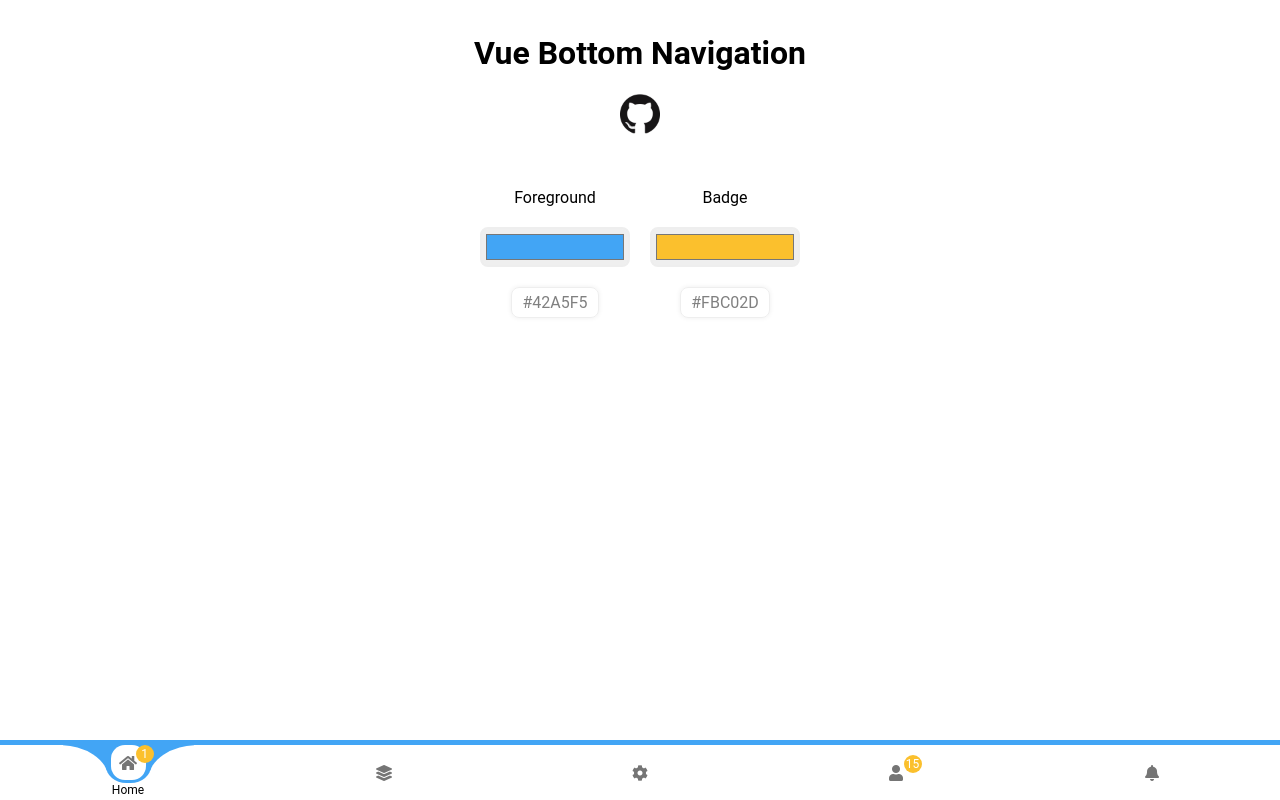
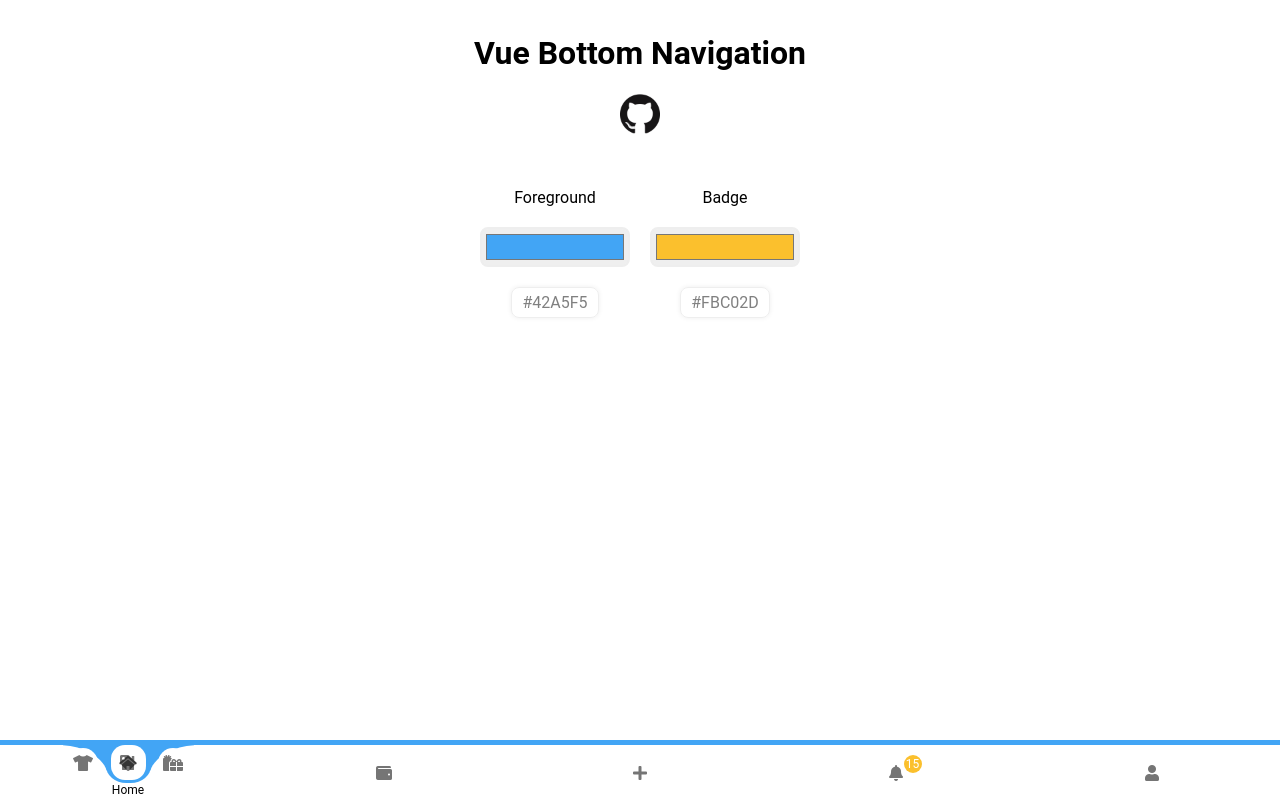
Before and after one commit to imanmalekian31/vue-bottom-navigation, a Vue app: page / in a window 1280 px wide. Built offline with nearby package versions, Linux system fonts and the light colour scheme.

Commit message:
refactor(test): :white_check_mark: Update test options

```diff
--- a/src/App.vue
+++ b/src/App.vue
@@ -37,7 +37,7 @@
     <BottomNavigation
       :options="options"
       :badge-color="badgeColor"
-      :color="foregroundColor"
+      :foreground-color="foregroundColor"
       v-model="selected"
     />
   </div>
@@ -52,11 +52,31 @@ export default {
   data: () => ({
     selected: 1,
     options: [
-      { id: 1, icon: "fas fa-home", title: "Home", badge: 1 },
-      { id: 2, icon: "fas fa-layer-group", title: "Category" },
-      { id: 3, icon: "fas fa-cog", title: "Setting" },
-      { id: 4, icon: "fas fa-user", title: "Account", badge: 15 },
-      { id: 5, icon: "fas fa-bell", title: "Notifcation" },
+      {
+        id: 1,
+        icon: "fas fa-home",
+        title: "Home",
+        childs: [
+          { id: 101, icon: "fas fa-tshirt", title: "Products" },
+          { id: 102, icon: "fas fa-tag", title: "Discount" },
+          { id: 103, icon: "fas fa-gifts", title: "Gifts", badge: 7 },
+        ],
+      },
+      { id: 2, icon: "fas fa-wallet", title: "Wallet" },
+      {
+        id: 3,
+        icon: "fas fa-plus",
+        title: "Setting",
+        childs: [
+          { id: 301, icon: "fas fa-bookmark", title: "Bookmarks" },
+          { id: 302, icon: "fas fa-tasks", title: "Tasks" },
+          { id: 303, icon: "fas fa-tachometer-alt", title: "Dashboard" },
+          { id: 304, icon: "fas fa-ticket-alt", title: "Tickets" },
+          { id: 305, icon: "fas fa-file-signature", title: "Contract" },
+        ],
+      },
+      { id: 4, icon: "fas fa-bell", title: "Notifcation", badge: 15 },
+      { id: 5, icon: "fas fa-user", title: "Account" },
     ],
 
     foregroundColor: "#42A5F5",
```
